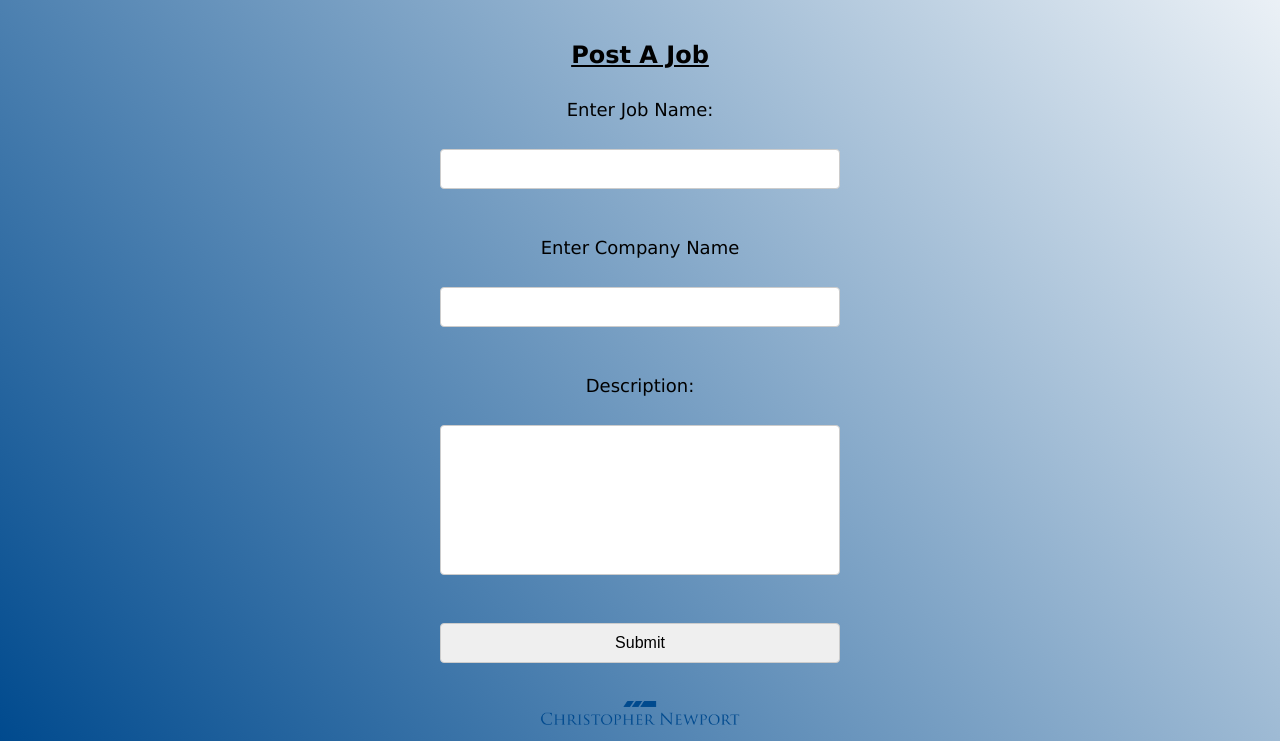
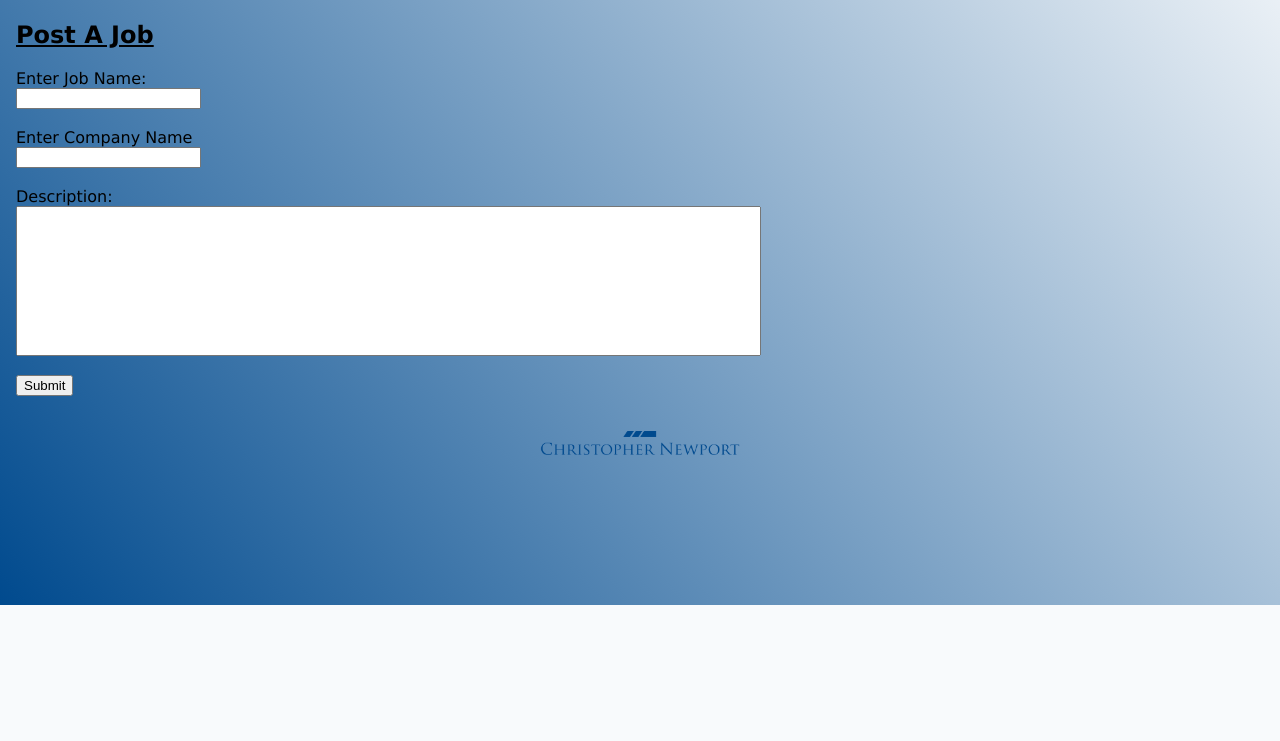
Before and after one commit to CPSC-351-Project/CPSC-351-Project, a PHP site: the page made by Add Job.html in a window 1280 px wide. Shown: the part 195-936 px from the top of the page. After the commit the page ends 800 px from the top, so only its background shows below. Run offline with PHP 8.4, Linux system fonts and the light colour scheme.

Commit message:
pushing remaining changes

```diff
--- a/design.css
+++ b/design.css
@@ -137,45 +137,6 @@
 	border-left: 1em;
 }
 
-form {
-	max-width: 400px;
-	margin: 0 auto;
-	display: flex;
-	flex-direction: column;
-	justify-content: center;
-	align-items: center;
-}
-
-label {
-	font-size: 18px;
-	margin-top: 10px;
-}
-
-input {
-	padding: 10px;
-	margin-top: 10px;
-	width: 100%;
-	box-sizing: border-box;
-	border: 1px solid #ccc;
-	border-radius: 4px;
-	font-size: 16px;
-}
-
-button {
-	background-color: #4CAF50;
-	color: white;
-	padding: 12px 20px;
-	border: none;
-	border-radius: 4px;
-	cursor: pointer;
-	margin-top: 20px;
-	font-size: 18px;
-}
-
-	button:hover {
-		background-color: #45a049;
-	}
-
 .myform {
 	background-color: #FFFFFF;
 	border: 1px solid #ccc;
```
